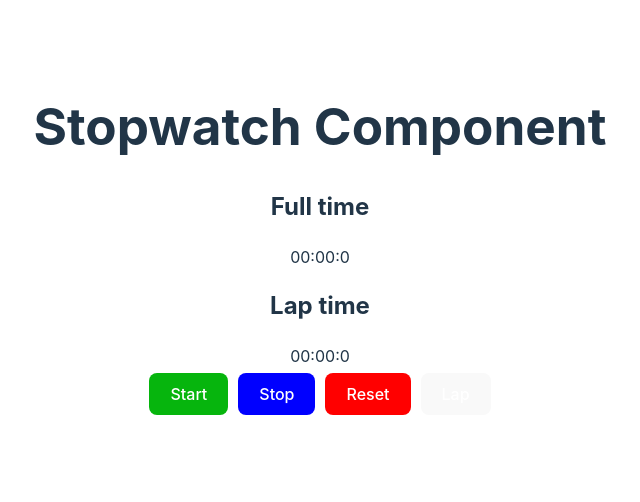
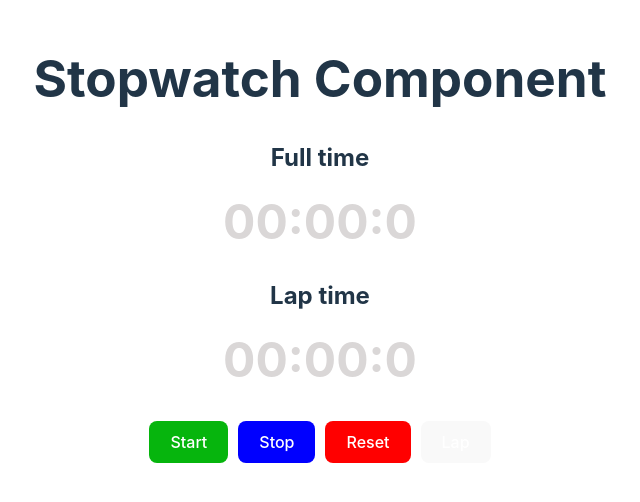
Before and after one commit to mendeczka/stopwatch-ag, a React (Vite) app: page / in a window 1280 px wide. Shown: the part 158-660 px from the top of the page, without its empty margins (320-960 px from the left). Built offline with nearby package versions, Linux system fonts and the light colour scheme.

Commit message:
Added css to LapsTable & TimeDisplay

```diff
--- /dev/null
+++ b/src/components/LapsTable/LapsTable.css
@@ -0,0 +1,23 @@
+table {
+    width: 100%;
+    border-collapse: collapse;
+    margin-top: 20px;
+    color: black;
+}
+
+th, td {
+    padding: 12px;
+    border: 1px solid black;
+    text-align: center;
+}
+
+th {
+    background-color: #808080;
+}
+tr:nth-child(even) {
+    background-color: #f2f2f2;
+}
+
+tr:nth-child(odd) {
+    background-color: #ffffff;
+}
--- a/src/components/LapsTable/LapsTable.tsx
+++ b/src/components/LapsTable/LapsTable.tsx
@@ -1,5 +1,6 @@
 import { LapsTableProps } from "../../types/table.ts";
 import {LapEntry} from "./LapEntry.tsx";
+import "./LapsTable.css";
 
 
 export const LapsTable = ({laps}: LapsTableProps) => {
--- /dev/null
+++ b/src/components/TimeDisplay/TimeDisplay.css
@@ -0,0 +1,18 @@
+.time-display {
+    margin-bottom: 20px;
+    text-align: center;
+}
+.time-display h2 {
+    margin-bottom: 10px;
+}
+ .time-display-time {
+     font-size: 3em;
+     font-weight: bold;
+     color: #dad7d7;
+ }
+
+ .time-display-lap {
+     font-size: 2em;
+     font-weight: bold;
+     color: #c1afaf;
+ }
--- a/src/components/TimeDisplay/TimeDisplay.tsx
+++ b/src/components/TimeDisplay/TimeDisplay.tsx
@@ -1,13 +1,16 @@
 import {TimeDisplayProps} from "../../types/time.ts";
 import {formatTime} from "../../utils/formatTime.ts";
+import "./TimeDisplay.css"
 
 export const TimeDisplay = ({label, time}: TimeDisplayProps) => {
 
+    const isLapTime = label.toLowerCase().includes('okrążenia');
+    const timeClass = isLapTime ? 'time-display-lap' : 'time-display-time';
+
     return (
-        <div>
+        <div className='time-display'>
             <h2>{label}</h2>
-            {/*<div>{minutes} : {seconds} : {miliseconds}</div>*/}
-            <div>{formatTime(time)}</div>
+            <div className={timeClass}>{formatTime(time)}</div>
         </div>
     );
 };
```
